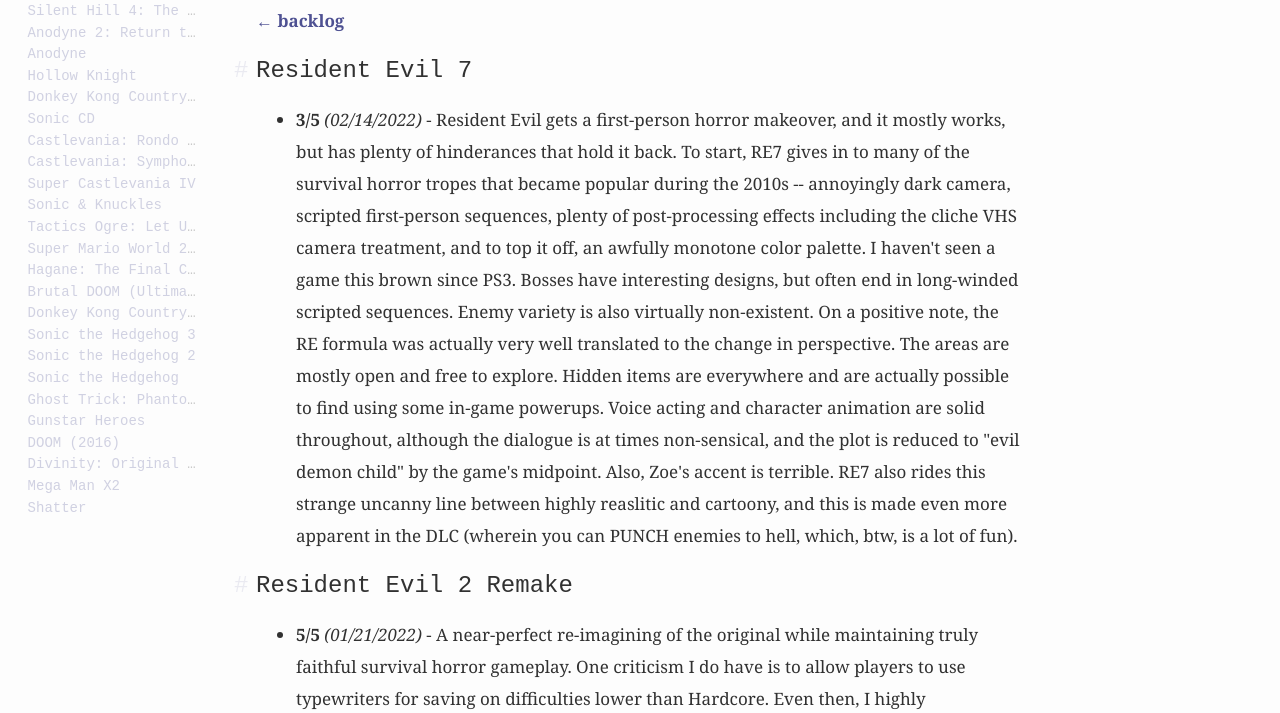
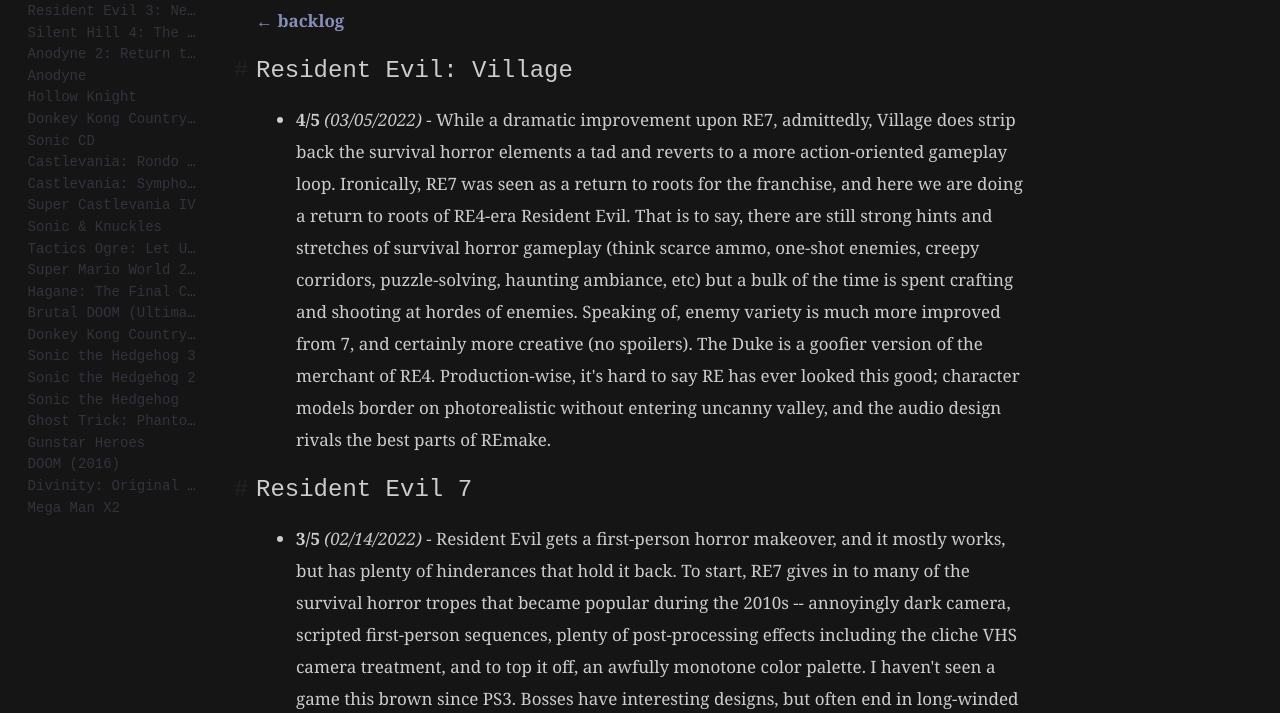
Before and after one commit to keb/keb.github.io, a plain HTML site: page reviews/index.html in a window 1280 px wide. Shown: the part 209-922 px from the top of the page. Drawn offline with Linux system fonts and the dark colour scheme.

Commit message:
Deploying to gh-pages from @ keb/keb.github.io@c061a8bafdb31e5d6428aa8688d970cddd5b2585 🚀

```diff
--- a/css/main.css
+++ b/css/main.css
@@ -34,7 +34,32 @@
     --blockquote-border-color: #e2e2e2;
     --game-bg-color: #e8e8e8;
 }
-[data-theme="dark"] {
+@media (prefers-color-scheme: dark) {
+  body:not([data-theme="l"]) {
+    --bg-color: #151515;
+    --color: #ccc;
+
+    --link-color: #878fb9;
+    --link-hover-color: #d5dcff;
+
+    --line-color: #333;
+
+    --input-color: #dfd0d0;
+    --input-bg-color: #131313;
+    --input-border-color: #959595;
+
+    --button-bg-color: #131313;
+    --button-color: #dfd0d0;
+    --button-bg-hover-color: #242424;
+    --button-bg-active-color: #464646;
+    --button-border-color: #959595;
+
+    --blockquote-bg-color: #1e1e1e;
+    --blockquote-border-color: #353535;
+    --game-bg-color: #242424;
+  }
+}
+[data-theme="d"] {
     --bg-color: #151515;
     --color: #ccc;
 
--- a/js/dark-mode-switch.min.js
+++ b/js/dark-mode-switch.min.js
@@ -1 +1 @@
-!function(){var t,e=document.getElementById("darkSwitch");if(e){t=null!==localStorage.getItem("darkSwitch")&&"dark"===localStorage.getItem("darkSwitch"),(e.checked=t)?document.body.setAttribute("data-theme","dark"):document.body.removeAttribute("data-theme"),e.addEventListener("change",function(t){e.checked?(document.body.setAttribute("data-theme","dark"),localStorage.setItem("darkSwitch","dark")):(document.body.removeAttribute("data-theme"),localStorage.removeItem("darkSwitch"))})}}();
+(()=>{let e='darkSwitch',t='data-theme',d='d',c='l',a=window,m=localStorage,n=document.body,h=document.getElementById(e),i=m.getItem.bind(m),o=m.setItem.bind(m),r=n.setAttribute.bind(n);h&&(!i(e)&&(a.matchMedia&&a.matchMedia('(prefers-color-scheme: dark)').matches?o(e,d):o(e,c)),(h.checked=i(e)&&d==i(e))?r(t,d):r(t,c),h.addEventListener('change',(a=>h.checked?(r(t,d),o(e,d)):(r(t,c),o(e,c)))))})();
--- a/reviews/index.html
+++ b/reviews/index.html
@@ -37,6 +37,11 @@
 
                 <div class="toc h5 py1">
                     <ul>
+
+                            <li>
+                                <a href="#resident-evil-village" title="Resident Evil: Village">Resident Evil: Village</a>
+
+                            </li>
 
                             <li>
                                 <a href="#resident-evil-7" title="Resident Evil 7">Resident Evil 7</a>
@@ -291,6 +296,10 @@
     <article class="page-content">
         <h1 id="reviews"><a class="zola-anchor" href="#reviews" aria-label="Anchor link for: reviews">#</a>reviews</h1>
 <p><a href="/backlog">← backlog</a></p>
+<h2 id="resident-evil-village"><a class="zola-anchor" href="#resident-evil-village" aria-label="Anchor link for: resident-evil-village">#</a>Resident Evil: Village</h2>
+<ul>
+<li><strong>4/5</strong> <em>(03/05/2022)</em> - While a dramatic improvement upon RE7, admittedly, Village does strip back the survival horror elements a tad and reverts to a more action-oriented gameplay loop. Ironically, RE7 was seen as a return to roots for the franchise, and here we are doing a return to roots of RE4-era Resident Evil. That is to say, there are still strong hints and stretches of survival horror gameplay (think scarce ammo, one-shot enemies, creepy corridors, puzzle-solving, haunting ambiance, etc) but a bulk of the time is spent crafting and shooting at hordes of enemies. Speaking of, enemy variety is much more improved from 7, and certainly more creative (no spoilers). The Duke is a goofier version of the merchant of RE4. Production-wise, it's hard to say RE has ever looked this good; character models border on photorealistic without entering uncanny valley, and the audio design rivals the best parts of REmake.</li>
+</ul>
 <h2 id="resident-evil-7"><a class="zola-anchor" href="#resident-evil-7" aria-label="Anchor link for: resident-evil-7">#</a>Resident Evil 7</h2>
 <ul>
 <li><strong>3/5</strong> <em>(02/14/2022)</em> - Resident Evil gets a first-person horror makeover, and it mostly works, but has plenty of hinderances that hold it back. To start, RE7 gives in to many of the survival horror tropes that became popular during the 2010s -- annoyingly dark camera, scripted first-person sequences, plenty of post-processing effects including the cliche VHS camera treatment, and to top it off, an awfully monotone color palette. I haven't seen a game this brown since PS3. Bosses have interesting designs, but often end in long-winded scripted sequences. Enemy variety is also virtually non-existent. On a positive note, the RE formula was actually very well translated to the change in perspective. The areas are mostly open and free to explore. Hidden items are everywhere and are actually possible to find using some in-game powerups. Voice acting and character animation are solid throughout, although the dialogue is at times non-sensical, and the plot is reduced to &quot;evil demon child&quot; by the game's midpoint. Also, Zoe's accent is terrible. RE7 also rides this strange uncanny line between highly reaslitic and cartoony, and this is made even more apparent in the DLC (wherein you can PUNCH enemies to hell, which, btw, is a lot of fun).</li>
```
Also changed, not shown: atom.xml (+7 -4 lines), backlog/index.html (+2 -3 lines).
